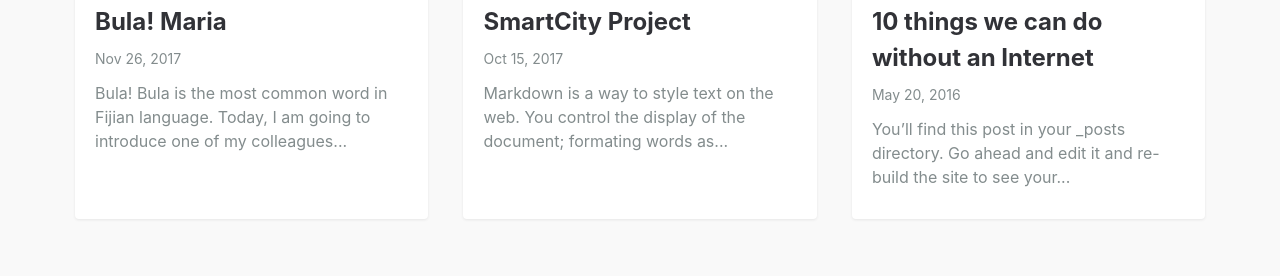
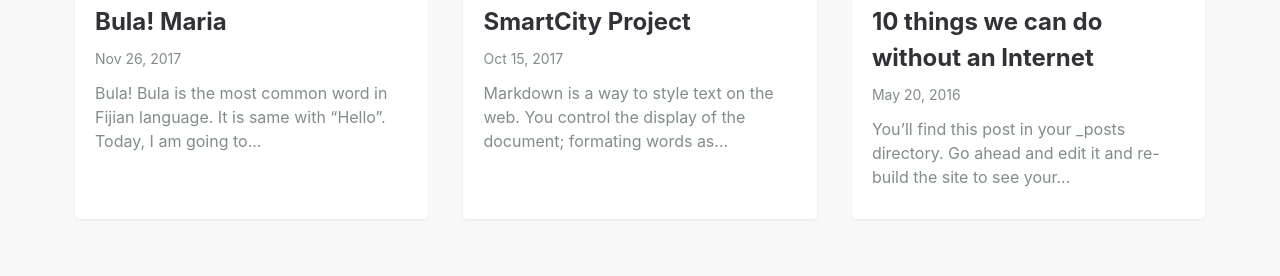
Before and after one commit to cpti372/cpti372.github.io, a Jekyll site: the page built from index.md, in a window 1280 px wide and 900 px high, scrolled down 704 px. Shown: the part 177-453 px from the top of the window. Built offline with Jekyll 4.4.1, drawn with Linux system fonts in a browser that asks for light colours.

Commit message:
Update 2017-11-26-getting-started.md

```diff
--- a/_posts/2017-11-26-getting-started.md
+++ b/_posts/2017-11-26-getting-started.md
@@ -5,10 +5,10 @@ featured-img: shane-rounce-205187
 ---
 # Bula!
 
-Bula is the most common word in Fijian language.
+Bula is the most common word in Fijian language. It is same with "Hello".
 <p align="center" width="200" height="200"><a href="http://www.southpacificweddings.com.au/wp-content/uploads/2018/12/Bula-Fiji2.jpg"><img src="http://www.southpacificweddings.com.au/wp-content/uploads/2018/12/Bula-Fiji2.jpg" type="image"></a></p>
 
-Today, I am going to introduce one of my colleagues from Fiji islands. Maria, 2021 cohort of GBJ, is from Fiji Islands. She is the business editor working at [Fiji Sun](https://fijisun.com.fj/) based in Suva,Fiji. Through this interview, I can get much closer to her. The interview below will be pefect for understanding who is she.
+Today, I am going to introduce one of my colleagues from Fiji islands. Maria, 2021 cohort of GBJ, is from Fiji Islands. She is the business editor working at [Fiji Sun](https://fijisun.com.fj/) based in Suva,Fiji. Through this interview, I can get much closer to her and I hope the interview below will be pefect for understanding who is she.
 
 <p align="center" height="300"><a href="https://www.linkpicture.com/view.php?img=LPic615837697d1681691808356"><img src="https://www.linkpicture.com/q/스크린샷-2021-10-02-오후-6.26.47.png" type="image"></a></p>
 
@@ -35,7 +35,7 @@ As a business journalist, she covers business from the stock market, commodity p
 
 During President Xi Jinping’s visit to Fiji in November 2014, he had announced the establishment of a Chinese Culture Center in the country, which stands tall now seven years later. Chinese Ambassador of Fiji, Qian Bo, said the China Cultural Center in Fiji had done much to strengthen China-Fiji relations, which became a testament to her. In 2017, she learned basic Mandarin at the China Cultural Centre in Suva.
 
-<p align="center"><a href="http://images.china.cn/attachement/jpg/site1007/20150716/001aa0ba3c161711532504.jpg"><img src="http://images.china.cn/attachement/jpg/site1007/20150716/001aa0ba3c161711532504.jpg" type="image"></a></p>
+<p align="center"><a href="http://images.china.cn/attachement/jpg/site1007/20150716/001aa0ba3c161711532504.jpg"><img src="http://images.china.cn/attachement/jpg/site1007/20150716/001aa0ba3c161711532504.jpg" type="image"></img></a></p>
 
 She participated in the culture education Tour in China as one of the two representatives from the China Cultural Center. After visiting, she thought that learning the Chinese language and paying attention to China’s economy and culture is needed.
 
@@ -49,7 +49,7 @@ Her main reason for obtaining a master's degree in Global Business Journalism is
 
 When asked to define GBJ as one word, without hesitation, she said "excellence." Obtaining a Master of Arts in Global Journalism will enable her long-term goals to come true, such as building the business team and widening the business coverage in Fiji and the Pacific region. Furthermore, she would also like to continue to train journalists to broaden their knowledge and inform the public, bringing about the benefit of both Fiji and the Pacific Islands.
 
-### Her career goal
+## Her career goal
 
 <Blockquote>
 " I would like to think global and also demonstrate integrity, accuracy as well as learn to create top quality coverage of business and finance."
```
